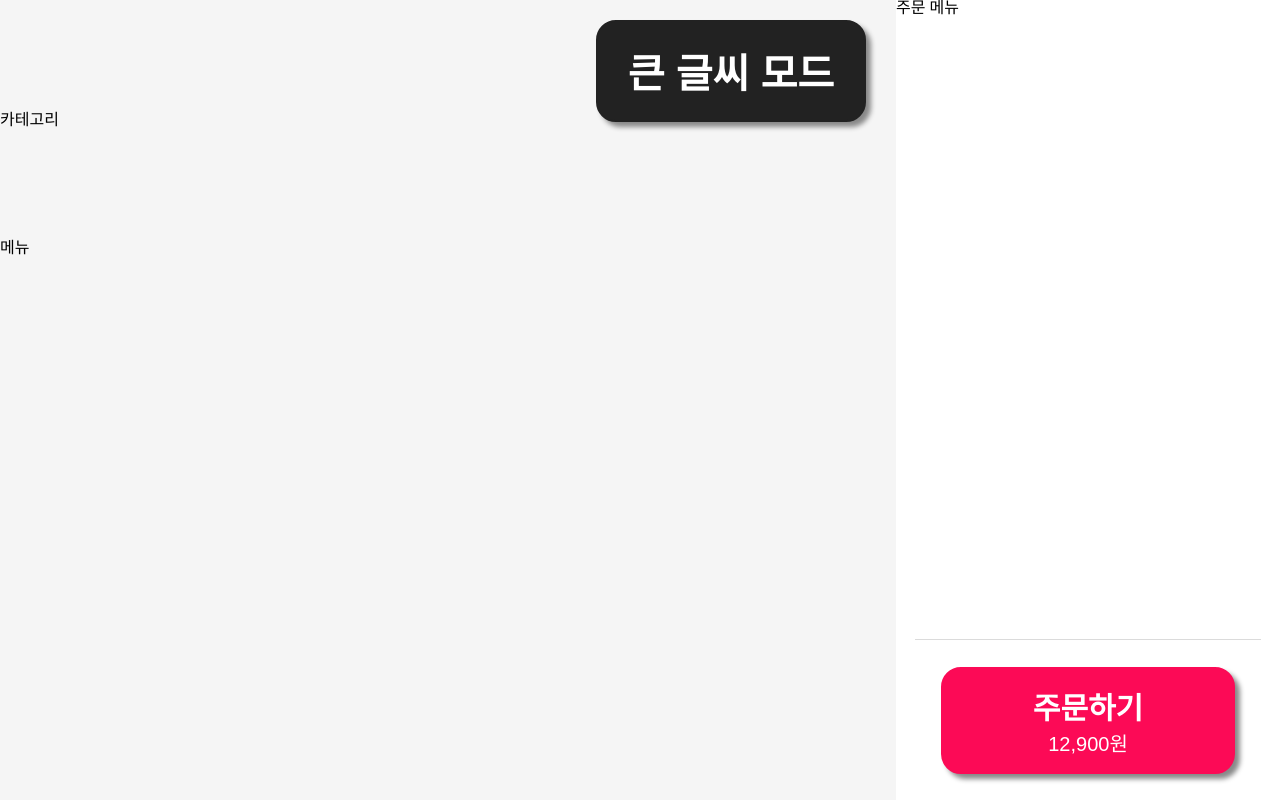
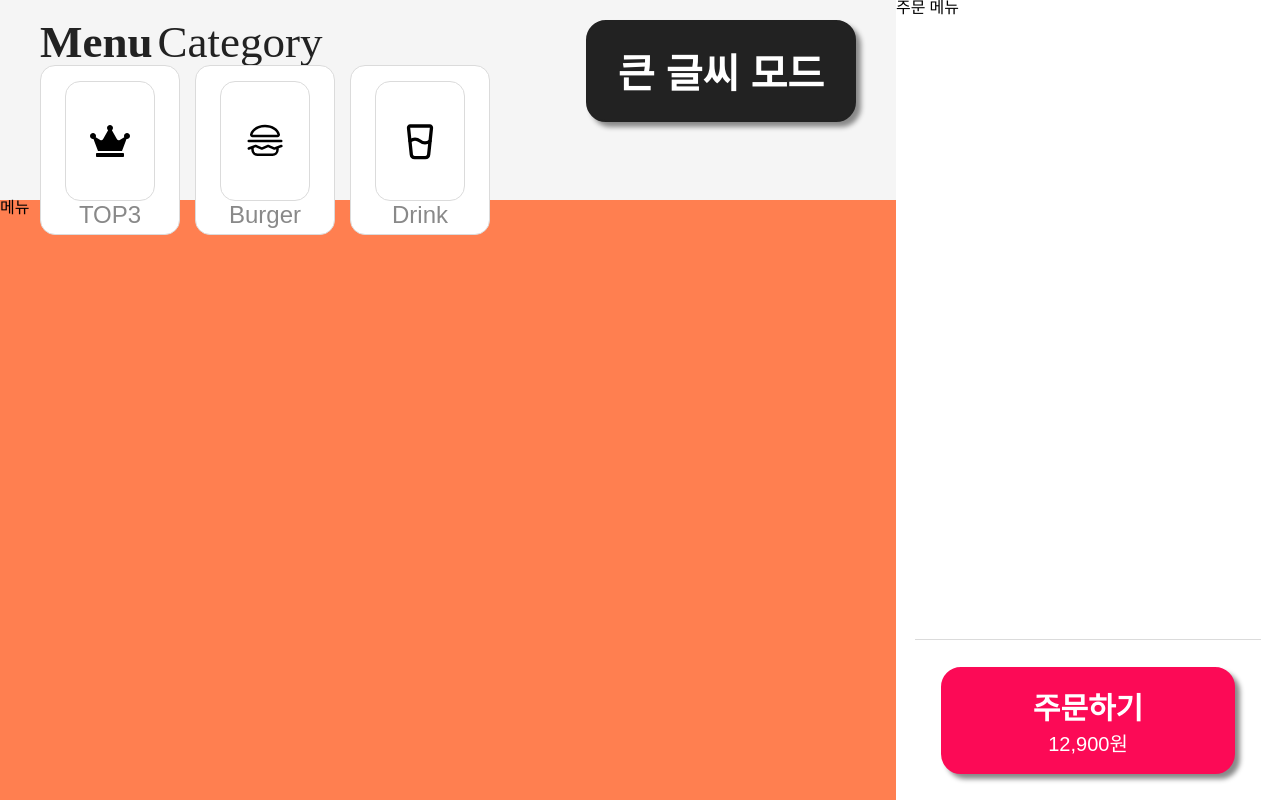
Before and after one commit to Novel-Ideas/gumeonggage-front, a React (Create React App) app: page / in a window 1280 px wide. Shown: the top 800 px of the page. Built offline with nearby package versions, Linux system fonts and the light colour scheme.

Commit message:
Feat: 카테고리 메뉴 페이지 병합, 스타일 조정

```diff
--- a/src/App.jsx
+++ b/src/App.jsx
@@ -1,16 +1,16 @@
 import { Reset } from "styled-reset";
 import MenuPage from "./pages/menuPage/MenuPage";
 import HomePage from "./pages/homePage/HomePage";
-import SelectPackageOrStorePage from "./pages/MainPage/SelectPackageOrStorePage/SelectPackageOrStorePage";
-import MenuCategory from "./components/menuCategory/MenuCategory";
+// import SelectPackageOrStorePage from "./pages/MainPage/SelectPackageOrStorePage/SelectPackageOrStorePage";
+// import MenuCategory from "./components/menuCategory/MenuCategory";
 function App() {
     return (
         <>
             <Reset />
             <MenuPage />
             <HomePage />
-            <SelectPackageOrStorePage />
-            <MenuCategory />
+            {/* <SelectPackageOrStorePage /> */}
+            {/* <MenuCategory /> */}
         </>
     );
 }
--- a/src/components/categoryButton/CategoryButton.jsx
+++ b/src/components/categoryButton/CategoryButton.jsx
@@ -5,12 +5,12 @@ function CategoryButton({ icon, categoryName }) {
 
 
     return (
-        <div>
+        <div css={s.categoryLayout}>
             <button css={s.category}>
                 <div css={s.imglayout}>
                     {icon}
                 </div>
-                <div css={s.fontlayout}>
+                <div css={s.categoryTitleLayout}>
                     <h1 css={s.categoryfont}>{categoryName}</h1>
                 </div>
             </button>
--- a/src/components/categoryButton/style.js
+++ b/src/components/categoryButton/style.js
@@ -1,4 +1,11 @@
 import { css } from "@emotion/react";
+
+export const categoryLayout = css`
+    height: 100%;
+    & > button:nth-of-type(1) {
+        margin-right: 15px;
+    }
+`;
 
 export const category = css`
     box-sizing: border-box;
@@ -6,17 +13,21 @@ export const category = css`
     flex-direction: column;
     justify-content: center;
     align-items: center;
-    width: 120px;
-    height: 150px;
+    width: 140px;
+    height: 170px;
     border-radius: 15px;
     background-color: white;
     border: 1px solid #dbdbdb;
     cursor: pointer;
+
     &:hover {
-        background-color: #ffffffdc;
+        background-color: #fcd93c;
+        & > div:nth-of-type(1) {
+            background-color: white;
+        }
     }
     &:active {
-        background-color: #fcd93c;
+        background-color: #f9d017;
         & > div:nth-of-type(1) {
             background-color: white;
         }
@@ -24,28 +35,25 @@ export const category = css`
 `;
 
 export const imglayout = css`
+    box-sizing: border-box;
     display: flex;
     justify-content: center;
     align-items: center;
     margin-top: 10px;
-    width: 80%;
-    height: 70%;
+    width: 90px;
+    height: 120px;
     border-radius: 15px;
     border: 1px solid #dbdbdb;
     font-size: 40px;
 `;
 
-export const to3Img = css`
-    box-sizing: border-box;
-`;
-
-export const fontlayout = css`
+export const categoryTitleLayout = css`
     display: flex;
     justify-content: center;
-    align-items: flex-end;
+    align-items: center;
 `;
 
 export const categoryfont = css`
-    font-size: 20px;
-    color: #aaa;
+    font-size: 24px;
+    color: #898989;
 `;
--- a/src/components/menuCategory/MenuCategory.jsx
+++ b/src/components/menuCategory/MenuCategory.jsx
@@ -9,11 +9,11 @@ function MenuCategory() {
     return (
         <div css={s.layout}>
             <div css={s.header}>
-                <h1 css={s.font}>Menu</h1>
-                <h1 css={s.font2}>Category</h1>
+                <h1 css={s.menuFont}>Menu</h1>
+                <h1 css={s.categoryFont}>Category</h1>
             </div>
-            <div css={s.categorylayout}>
-                <CategoryButton css={s.category} icon={<FaCrown />} categoryName={"TOP3"} />
+            <div css={s.categoryLayout}>
+                <CategoryButton icon={<FaCrown />} categoryName={"TOP3"} />
                 <CategoryButton icon={<PiHamburger />} categoryName={"Burger"} />
                 <CategoryButton icon={<LuGlassWater />} categoryName={"Drink"} />
             </div>
--- a/src/components/menuCategory/style.js
+++ b/src/components/menuCategory/style.js
@@ -1,40 +1,37 @@
 import { css } from "@emotion/react";
 
 export const layout = css`
-    background-color: #dbdbdb;
-    width: 50%;
-    height: 250px;
-`
+    display: flex;
+    flex-direction: column;
+    justify-content: space-between;
+    width: 100%;
+    height: 100%;
+`;
 
 export const header = css`
     box-sizing: border-box;
     display: flex;
-    margin-left: 30px;
     align-items: center;
-`
+    margin-top: 20px;
+`;
 
-export const font = css`
-    margin-top: 10px;
+export const menuFont = css`
+    font-size: 45px;
+    font-weight: 700;
     color: #222;
     cursor: default;
-`
+`;
 
-export const font2 = css`
-    margin-top: 10px;
-    margin-left: 10px;
+export const categoryFont = css`
+    margin-left: 5px;
+    font-size: 45px;
+    font-weight: 300;
     color: #222;
-    font-weight: 400;
     cursor: default;
-`
+`;
 
-export const categorylayout = css`
+export const categoryLayout = css`
     box-sizing: border-box;
-    padding-left: 30px;
     display: flex;
     align-items: center;
-    justify-content: space-around;
 `;
-
-export const category = css`
-    padding-right: 20px;
-`;
--- a/src/pages/menuPage/MenuPage.jsx
+++ b/src/pages/menuPage/MenuPage.jsx
@@ -1,17 +1,22 @@
 /**@jsxImportSource @emotion/react */
 import * as s from "./style";
 import PageLayout from "../../components/pageComponents/PageLayout";
+import MenuCategoryPage from "../../components/menuCategory/MenuCategory";
 
 function MenuPage(props) {
     return (
         <PageLayout>
             <div css={s.layout}>
-                <div css={s.menuLayout}>
+                <div css={s.container}>
                     <div css={s.categoryLayout}>
-                        <div>카테고리</div>
+                        <div css={s.categoryBox}>
+                            <MenuCategoryPage />
+                        </div>
                         <button css={s.bigButton}>큰 글씨 모드</button>
                     </div>
-                    <div>메뉴</div>
+                    <div css={s.menuLayout}>
+                        <div>메뉴</div>
+                    </div>
                 </div>
                 <div css={s.orderLayout}>
                     <div css={s.orderMenuLayout}>주문 메뉴</div>
--- a/src/pages/menuPage/style.js
+++ b/src/pages/menuPage/style.js
@@ -6,23 +6,33 @@ export const layout = css`
     height: 100%;
 `;
 
-export const menuLayout = css`
+export const container = css`
     width: 70%;
     height: 100%;
 `;
 
 export const categoryLayout = css`
     position: relative;
-    height: 30%;
+    height: 25%;
     display: flex;
-    align-items: center;
-    justify-content: space-between;
+    padding-left: 40px;
+`;
+
+export const menuLayout = css`
+    height: 75%;
+    background-color: coral;
+`;
+
+export const categoryBox = css`
+    display: flex;
+    height: 100%;
+    width: 50%;
 `;
 
 export const bigButton = css`
     position: absolute;
     top: 20px;
-    right: 30px;
+    right: 40px;
     box-sizing: border-box;
     border: 2px solid #222;
     border-radius: 20px;
```
